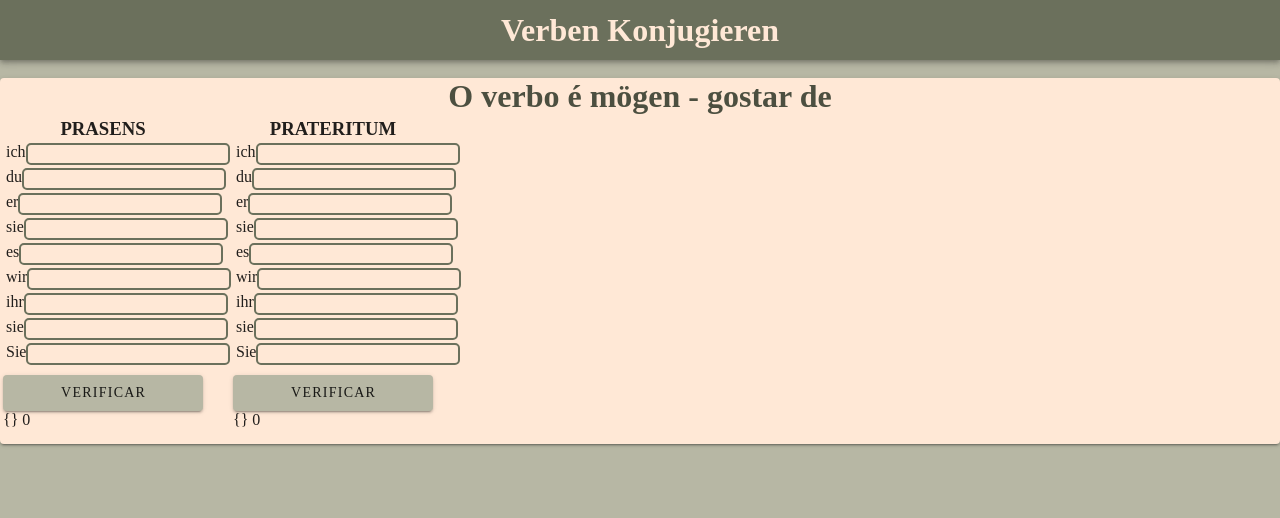
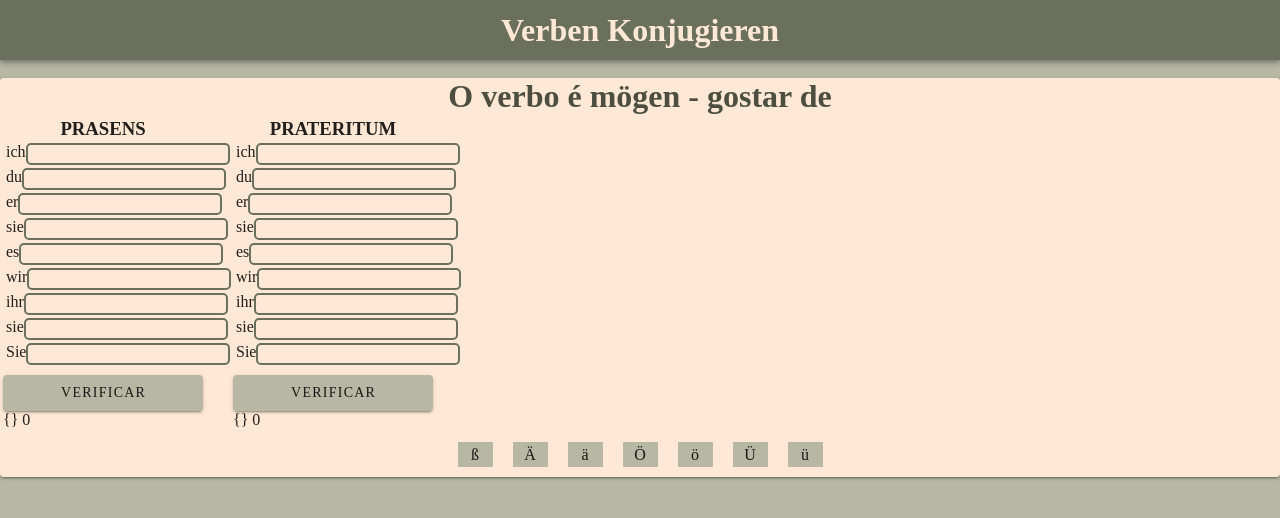
Before and after one commit to LelePG/verben-konjugieren, a Vue app in the folder verben/: page / in a window 1280 px wide. Shown: the top 518 px of the page. Built offline with nearby package versions, Linux system fonts and the light colour scheme.

Commit message:
adicionados botoes de caracteres especiais

```diff
--- a/verben/src/components/principal.vue
+++ b/verben/src/components/principal.vue
@@ -4,6 +4,17 @@
   <v-row fill-width>
   <Conjugacoes v-for="tempo in tempos" :key="tempo" :tempoVerbal="tempo" :verbo="verbo" />
   </v-row>
+  <div id = "botoesEspecias">
+    <button class = "btn-especial" @click="insereCaracter('ß')" >ß</button>
+    <button class = "btn-especial" @click="insereCaracter('Ä')" >Ä</button>
+    <button class = "btn-especial" text @click="insereCaracter('ä')" >ä</button>
+    <button class = "btn-especial" @click="insereCaracter('Ö')" >Ö</button>
+    <button class = "btn-especial" @click="insereCaracter('ö')" >ö</button>
+    <button class = "btn-especial" @click="insereCaracter('Ü')" >Ü</button>
+    <button class = "btn-especial" @click="insereCaracter('ü')" >ü</button>
+  </div>
+
+     <!-- Ä/ä  Ö/ö  Ü/ü  -->
   </v-card>
 </template>
 
@@ -28,6 +39,11 @@ export default {
         const verboEtraducao = texto[indiceAleatorio].split(":")
         this.verbo = verboEtraducao[0].trim()
         this.traducao = verboEtraducao[1].trim()
+    },
+    methods :{
+      insereCaracter: function(caracter){
+        console.log(caracter)
+      }
     }
 }
 </script>
@@ -37,4 +53,15 @@ h1#verboAtual{
   text-align: center;
   color: #4c4f40;
 }
+
+button.btn-especial{
+  height: 25px;
+  width: 35px;
+  margin: 10px;
+  background-color: #B7B7A4;
+}
+
+div#botoesEspecias{
+  text-align: center;
+}
 </style>
```
